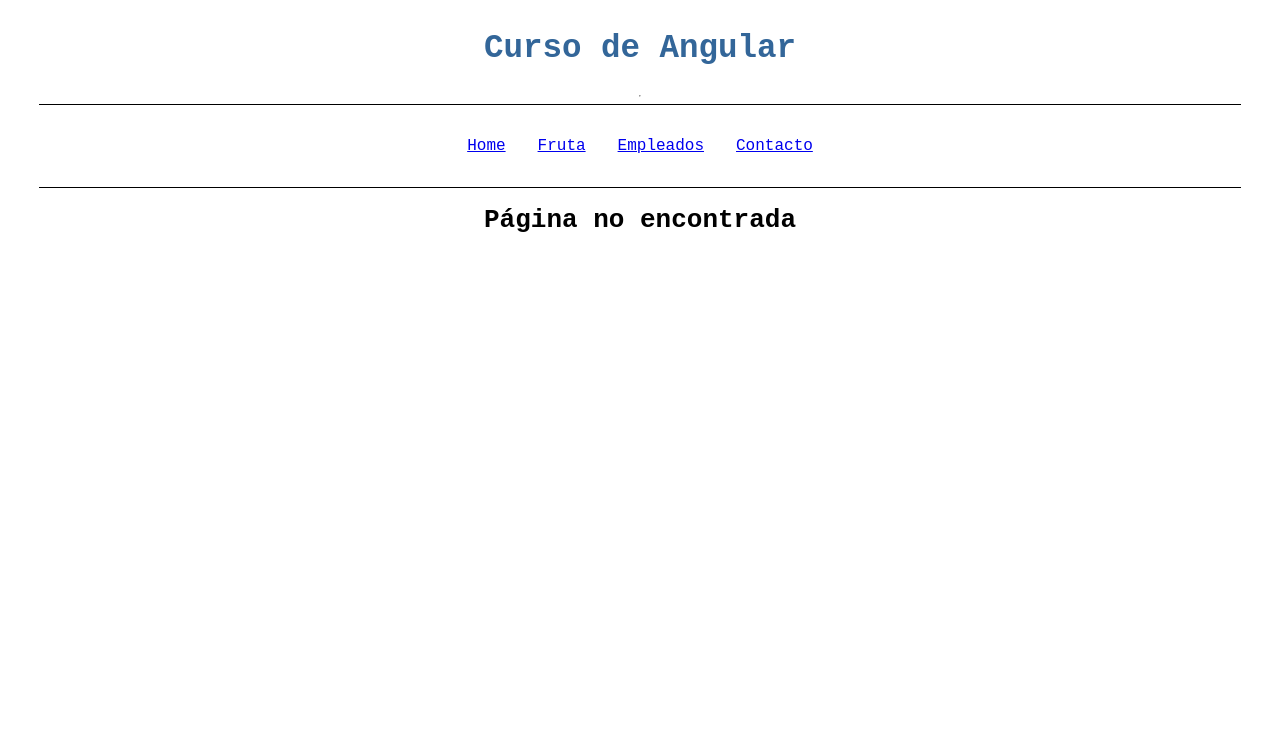
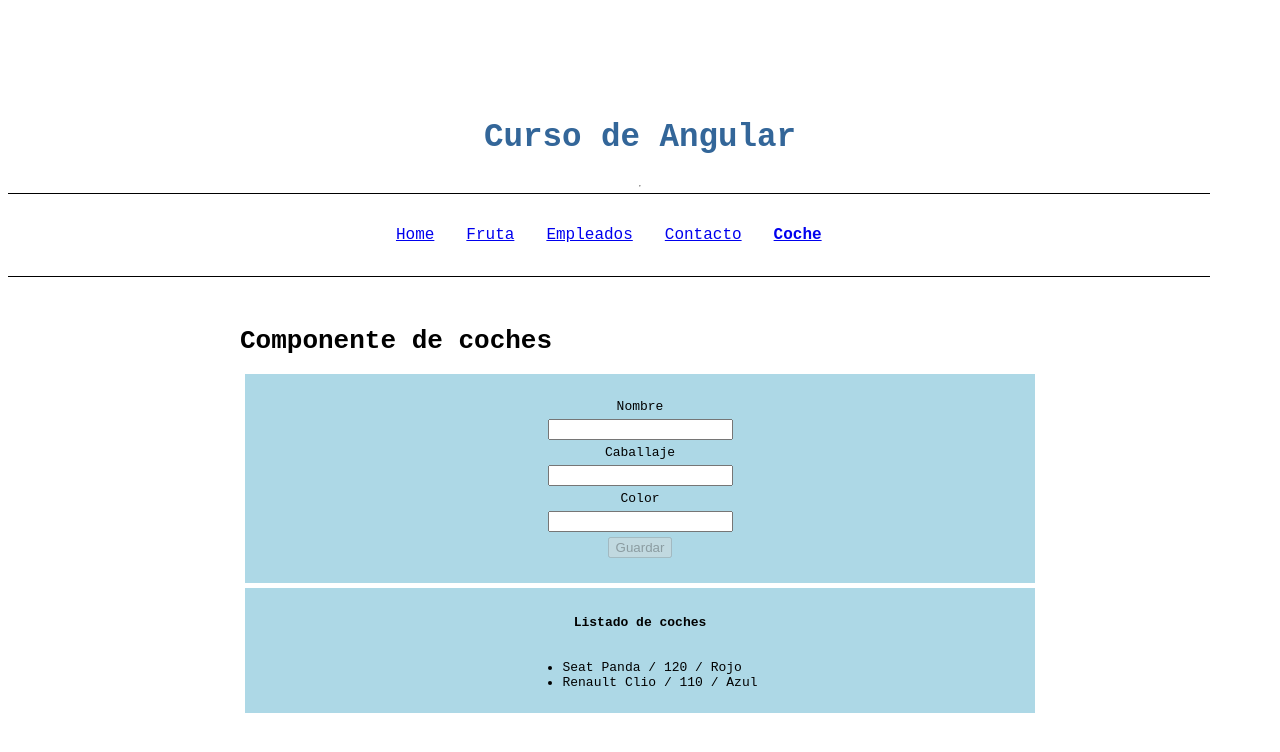
Before and after one commit to danilopgon/curso-angular-victor-robles, an Angular app: page /coche in a window 1280 px wide. Shown: the top 752 px of the page. Built offline with nearby package versions, Linux system fonts and the light colour scheme.

Commit message:
formularios

```diff
--- a/src/app/app.component.css
+++ b/src/app/app.component.css
@@ -5,12 +5,14 @@
 h1 {
   color: #369;
   font-size: 250%;
+  text-align: center;
 }
 
 h2,
 h3 {
   color: #444;
   font-weight: lighter;
+  text-align: center;
 }
 
 main {
@@ -18,7 +20,19 @@ main {
   min-height: 100vh;
   display: flex;
   flex-direction: column;
-  align-items: center;
+  align-content: center;
+  justify-content: center;
+}
+
+.container {
+  display: flex;
+  flex-direction: column;
+  align-content: center;
+  justify-content: center;
+  gap: 2rem;
+  width: 90%;
+  max-width: 800px;
+  margin: 0 auto;
 }
 
 body,
--- a/src/app/app.component.html
+++ b/src/app/app.component.html
@@ -9,9 +9,13 @@
             [routerLinkActiveOptions]="{ exact: true }">Empleados</a>
         <a [routerLink]="['/contacto']" [routerLinkActive]="['active-link']"
             [routerLinkActiveOptions]="{ exact: true }">Contacto</a>
+        <a [routerLink]="['/coche']" [routerLinkActive]="['active-link']"
+            [routerLinkActiveOptions]="{ exact: true }">Coche</a>
     </nav>
+    <div class="container">
 
-    <!-- <fruta /> -->
-    <!-- <empleado /> -->
-    <router-outlet></router-outlet>
+
+
+        <router-outlet></router-outlet>
+    </div>
 </main>
--- a/src/app/app.routes.ts
+++ b/src/app/app.routes.ts
@@ -5,6 +5,7 @@ import { FrutaComponent } from './fruta/fruta.component';
 import { HomeComponent } from './home/home.component';
 import { ContactoComponent } from './contacto/contacto.component';
 import { ErrorComponent } from './error/error.component';
+import { CocheComponent } from './coche/coche.component';
 
 export const routes: Routes = [
   {
@@ -29,6 +30,10 @@ export const routes: Routes = [
     component: ContactoComponent,
   },
   {
+    path: 'coche',
+    component: CocheComponent,
+  },
+  {
     path: '**',
     component: ErrorComponent,
   },
--- /dev/null
+++ b/src/app/coche/coche.component.html
@@ -0,0 +1,61 @@
+<h1>Componente de coches</h1>
+<div [ngStyle]="
+    {
+        'display': 'flex',
+        'flex-direction': 'column',
+        'justify-content': 'center',
+        'align-items': 'center',
+        'background-color': 'lightblue',
+        'padding': '10px',
+        'margin': '5px',
+        'gap': '5px'
+    }
+">
+    <form #formCoche="ngForm" (ngSubmit)="onSubmit(); formCoche.resetForm()" [ngStyle]="
+    {
+        'display': 'flex',
+        'flex-direction': 'column',
+        'justify-content': 'center',
+        'align-items': 'center',
+        'padding': '10px',
+        'margin': '5px',
+        'gap': '5px'
+    }
+">
+
+        <label>Nombre</label>
+        <input type="text" name="nombre" #nombre="ngModel" [(ngModel)]="coche.nombre" required />
+        <span *ngIf="nombre.touched && !nombre.valid">El nombre del coche es incorrecto</span>
+
+
+        <label>Caballaje</label>
+        <input type="text" name="caballaje" #caballaje="ngModel" [(ngModel)]="coche.caballaje" required
+            pattern="[0-9]+" />
+        <span *ngIf="caballaje.touched && !caballaje.valid">El caballaje es incorrecto</span>
+
+
+        <label>Color</label>
+        <input type="text" name="color" #color="ngModel" [(ngModel)]="coche.color" required pattern="[A-Za-z#]+" />
+        <span *ngIf="color.touched && !color.valid">El color es incorrecto</span>
+
+        <button type="submit" [disabled]="!formCoche.form.valid">
+            Guardar
+        </button>
+    </form>
+</div>
+<div [ngStyle]="
+    {
+        'display': 'flex',
+        'flex-direction': 'column',
+        'justify-content': 'center',
+        'align-items': 'center',
+        'background-color': 'lightblue',
+        'padding': '10px',
+        'margin': '5px'
+    }
+">
+    <h4>Listado de coches</h4>
+    <ul>
+        <li *ngFor="let coche of coches">{{coche.nombre}} / {{coche.caballaje}} / {{coche.color}}</li>
+    </ul>
+</div>
--- /dev/null
+++ b/src/app/coche/coche.component.ts
@@ -0,0 +1,28 @@
+import { Component } from '@angular/core';
+import { CommonModule } from '@angular/common';
+import { FormsModule } from '@angular/forms';
+import { Coche } from './coche';
+
+@Component({
+  selector: 'coche',
+  templateUrl: './coche.component.html',
+  standalone: true,
+  imports: [CommonModule, FormsModule],
+})
+export class CocheComponent {
+  public coche: Coche;
+  public coches: Coche[];
+
+  constructor() {
+    this.coche = new Coche('', '', '');
+    this.coches = [
+      new Coche('Seat Panda', '120', 'Rojo'),
+      new Coche('Renault Clio', '110', 'Azul'),
+    ];
+  }
+
+  onSubmit = () => {
+    this.coches.push(this.coche);
+    this.coche = new Coche('', '', '');
+  };
+}
--- /dev/null
+++ b/src/app/coche/coche.ts
@@ -0,0 +1,7 @@
+export class Coche {
+  constructor(
+    public nombre: string,
+    public caballaje: string,
+    public color: string
+  ) {}
+}
```
